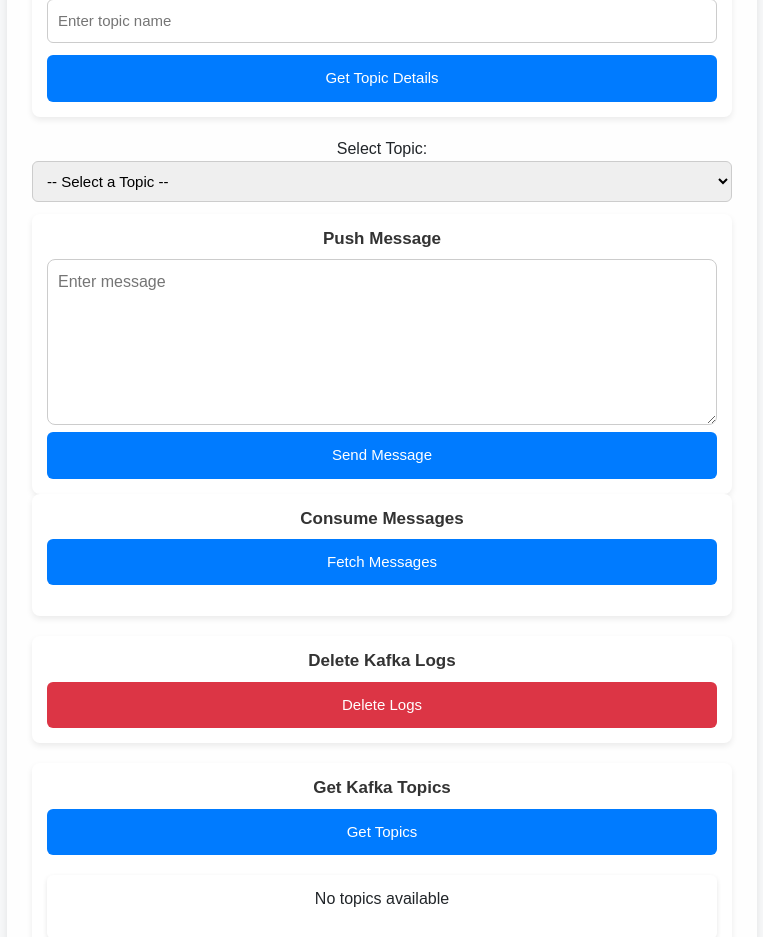
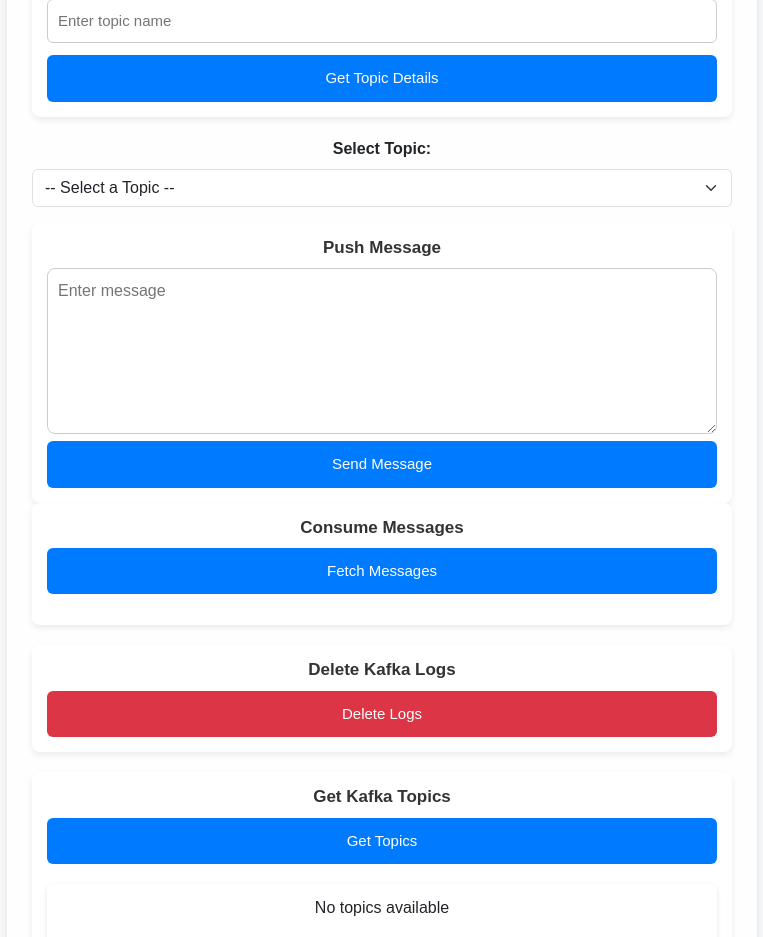
Before and after one commit to siddhantpatni0407/react-kafka-manager-ui, a React (Create React App) app: page / in a window 1280 px wide. Shown: the part 1060-1997 px from the top of the page, without its empty margins (258-1021 px from the left). Built offline with nearby package versions, Linux system fonts and the light colour scheme.

Commit message:
Enhancements in Select topic
Enhancements in Select topic

```diff
--- a/src/components/KafkaControls.js
+++ b/src/components/KafkaControls.js
@@ -391,11 +391,15 @@
       </div>
       <div>
         {/* Push Kafka Message */}
-        <label>Select Topic:</label>
+        <div className="mb-3">
+          <label htmlFor="topic-select" className="form-label fw-bold">
+            Select Topic:
+          </label>
           <select
+            id="topic-select"
+            className="form-select"
             onChange={(e) => setSelectedTopic(e.target.value)}
             value={selectedTopic}
-          style={styles.input}
           >
             <option value="">-- Select a Topic --</option>
             {topics.map((topic) => (
@@ -404,6 +408,7 @@
               </option>
             ))}
           </select>
+        </div>
 
         <div style={styles.section}>
           <h3 style={styles.sectionHeader}>Push Message</h3>
```
Lines whose indentation alone changed are shown as unchanged.
